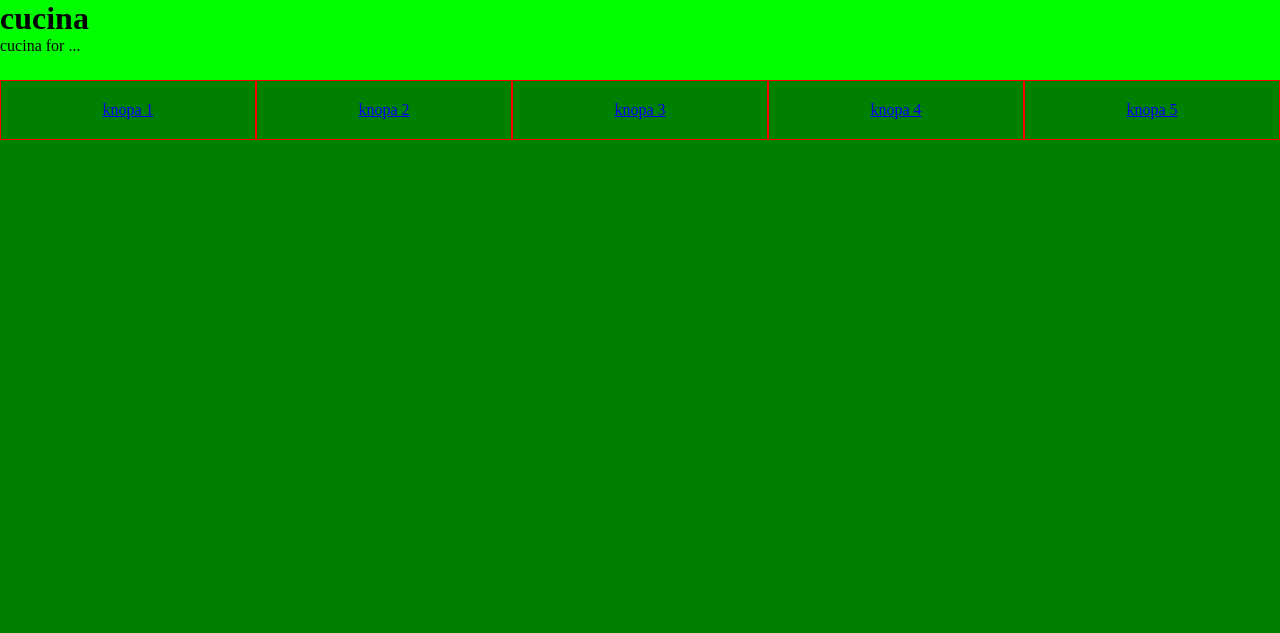
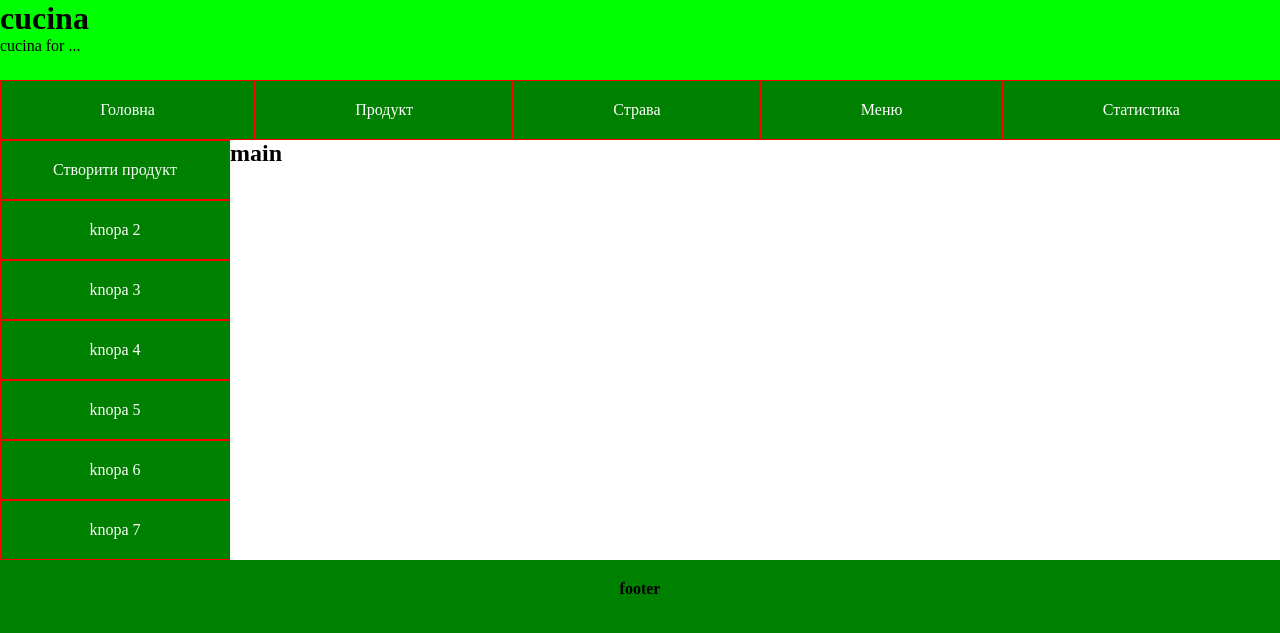
Before and after one commit to Radist2007/cucina, a web app: file index.html in a window 1280 px wide. Shown: the top 633 px of the page. Run offline with its HTML, style and script files only (its server is not run), Linux system fonts and the light colour scheme.

Commit message:
start aside&redme

```diff
--- a/css/style.css
+++ b/css/style.css
@@ -17,6 +17,12 @@ header {
     justify-content: space-around;
 }
 
+.menu__list-aside {
+    flex-grow: 1;
+    display: block;
+    width: 230px;
+}
+
 .menu__list-item {
     flex-grow: 1;
     padding: 20px;
@@ -24,8 +30,34 @@ header {
     text-align: center;
     list-style: none;
     border: 1px solid red;
+    transition: 1000ms all;
 }
 
 .menu__list-item:hover {
-    background-color: #808080;
+    background-color: #c8c8c8;
 }
+
+.link {
+    display: block;
+    color: #fff;
+    text-decoration-line: none;
+}
+
+.content {
+    display: flex;
+}
+
+
+
+.main {
+    flex-grow: 5;
+    background-color: #ffffff;
+    display: block;
+}
+
+.footer {
+    /*display: none;*/
+    text-align: center;
+    padding: 20px;
+
+}
--- a/index.html
+++ b/index.html
@@ -18,13 +18,34 @@
         </header>
         <nav>
             <menu class="menu__list">
-                <li class="menu__list-item"><a href="#" class="link">knopa 1</a></li>
-                <li class="menu__list-item"><a href="#" class="link">knopa 2</a></li>
-                <li class="menu__list-item"><a href="#" class="link">knopa 3</a></li>
-                <li class="menu__list-item"><a href="#" class="link">knopa 4</a></li>
-                <li class="menu__list-item"><a href="#" class="link">knopa 5</a></li>
+                <li class="menu__list-item"><a href="#" class="link">Головна</a></li>
+                <li class="menu__list-item"><a href="#" class="link">Продукт</a></li>
+                <li class="menu__list-item"><a href="#" class="link">Страва</a></li>
+                <li class="menu__list-item"><a href="#" class="link">Меню</a></li>
+                <li class="menu__list-item" onclick="showFooter"><a href="#" class="link">Статистика</a></li>
             </menu>
         </nav>
+        <content class="content">
+            <aside class="aside">
+                <menu class="menu__list menu__list-aside">
+                    <li class="menu__list-item"><a href="#" class="link">Створити продукт</a></li>
+                    <li class="menu__list-item"><a href="#" class="link">knopa 2</a></li>
+                    <li class="menu__list-item"><a href="#" class="link">knopa 3</a></li>
+                    <li class="menu__list-item"><a href="#" class="link">knopa 4</a></li>
+                    <li class="menu__list-item"><a href="#" class="link">knopa 5</a></li>
+                    <li class="menu__list-item"><a href="#" class="link">knopa 6</a></li>
+                    <li class="menu__list-item"><a href="#" class="link">knopa 7</a></li>
+                </menu>
+            </aside>
+            <main class="main">
+                <h2>main</h2>
+            </main>
+        </content>
+        <footer class="footer">
+            <div>
+                <h4>footer</h4>
+            </div>
+        </footer>
         <script src="js/script.js"></script>
     </body>
 </html>
```
Also changed, not shown: REDME.txt (added, +9 -0 lines).
